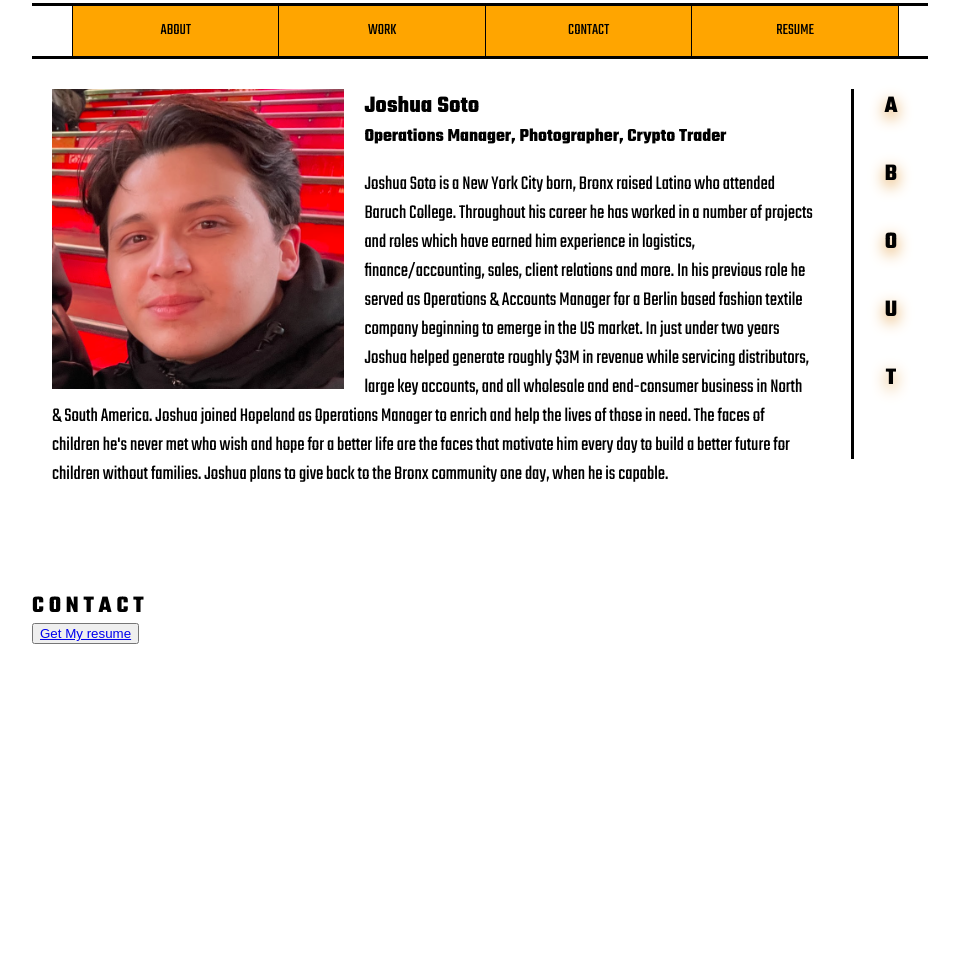
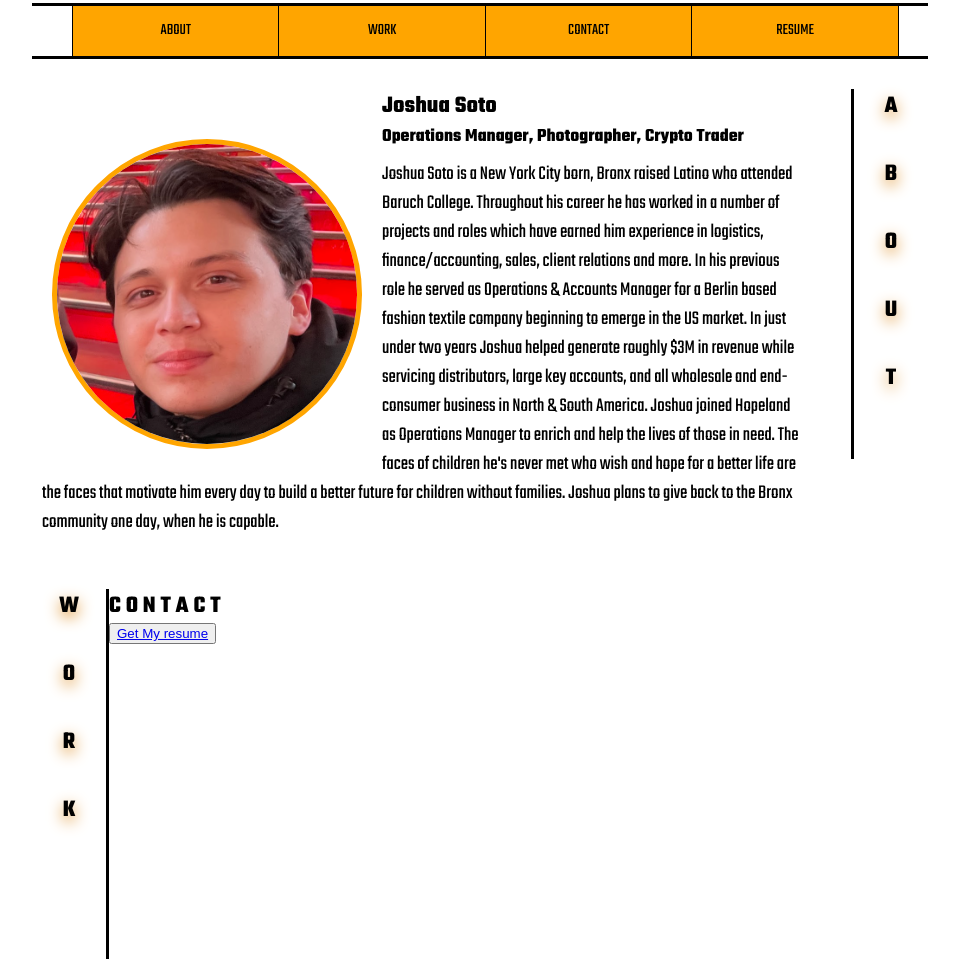
Before and after one commit to fewb92/portfolio-page, a plain HTML site: page index.html in a window 1280 px wide. Shown: the part 213-1172 px from the top of the page, without its empty margins (160-1119 px from the left). Before the commit the page ends 909 px from the top, so only its background shows below. Drawn offline with Linux system fonts and the light colour scheme.

Commit message:
did some work on the About section, like encircling the headshot image and adding an orange border to it. Also tweaked margins of about-section elements to fine tune it to my preference. Lastly, started work on the work section of the page

```diff
--- a/assets/css/style.css
+++ b/assets/css/style.css
@@ -70,7 +70,6 @@ li a:hover {
     text-orientation: upright;
     float: right;
     border-left: solid 3px #000;
-    color: black;
     height: 350px;
     text-shadow: 0 5px 15px rgb(221, 141, 36);
 }
@@ -79,15 +78,34 @@ li a:hover {
     height: 500px;
 }
 
-.about-section .headshot {
+.about-section .headshot-container {
     margin-right: 20px;
+    margin-top: 50px;
+    padding-left: 20px;
     float: left;
-    padding-left: 20px;
-    padding-bottom: 5;
+}
+
+.headshot {
+    height: 300px;
+    width: 300px;
+    border: solid 5px orange;
+    border-radius: 50%;
 }
 
 .about-section p {
-    padding: 20px;
+    margin-top: 0;
+    padding: 10px;
     width: 85%;
     font-size: 125%;
 }
+
+.work-title {
+    padding: 20px;
+    padding-top: 0px;
+    float: left;
+    writing-mode: vertical-rl;
+    text-orientation: upright;
+    border-right: solid 3px black;
+    height: 350px;
+    text-shadow: 0 5px 15px rgb(221, 141, 36);
+}
--- a/index.html
+++ b/index.html
@@ -35,8 +35,8 @@
             <h2 class="about-title">A B O U T </h2>
 
 
-            <figure class="headshot">
-                <img src="assets/images/Screen Shot 2021-02-10 at 7.52.24 PM.png" alt="A photo of Josh" height="300px">
+            <figure class="headshot-container">
+                <img class="headshot" src="assets/images/Screen Shot 2021-02-10 at 7.52.24 PM.png" alt="A photo of Josh">
             </figure>
 
             <h2>Joshua Soto</h2><h3>Operations Manager, Photographer, Crypto Trader</h3>
@@ -47,15 +47,8 @@
          </section>
          <!--Here I will create a work section-->
          <section class="work-section">
-            <div class="carousel">
-                <figure>
 
-
-                </figure>
-            </div>
-
-
-
+            <h2 class="work-title"> W O R K </h2>
 
 
 
```
Also changed, not shown: 1 other file.
